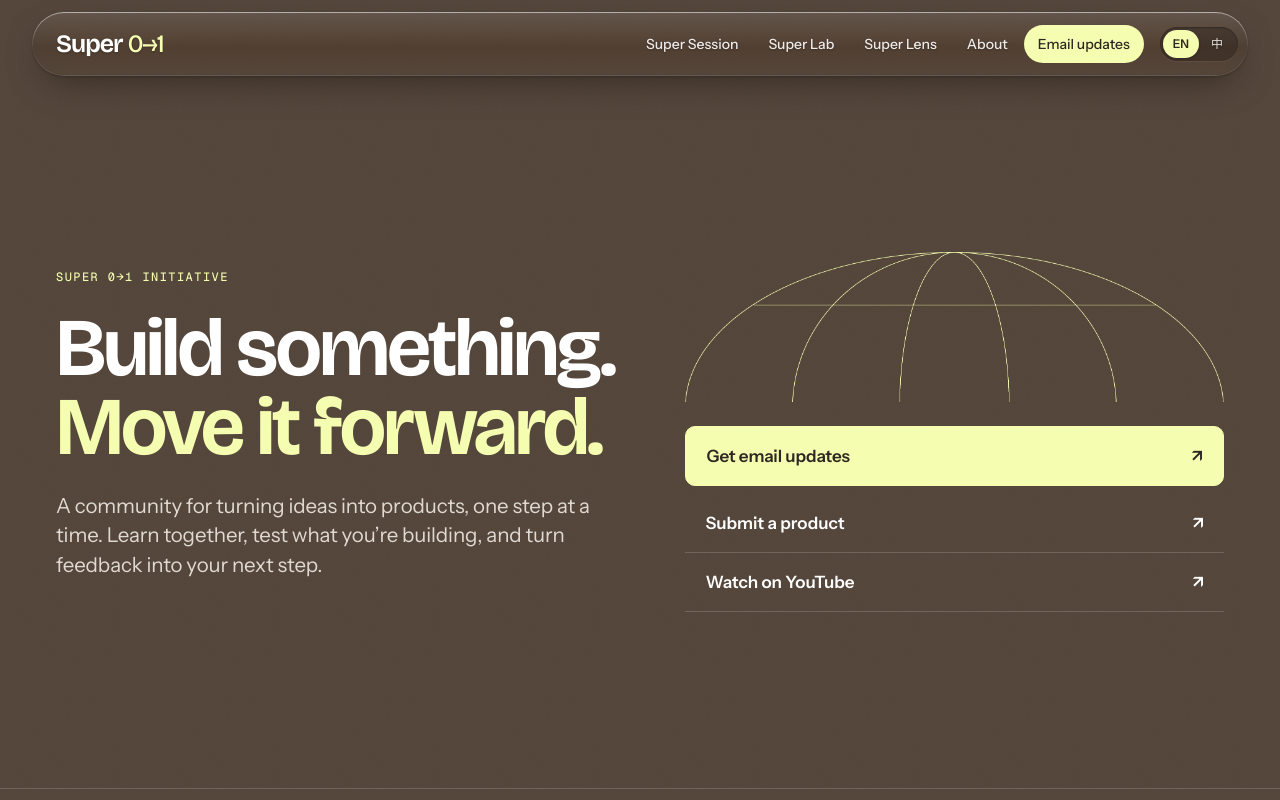
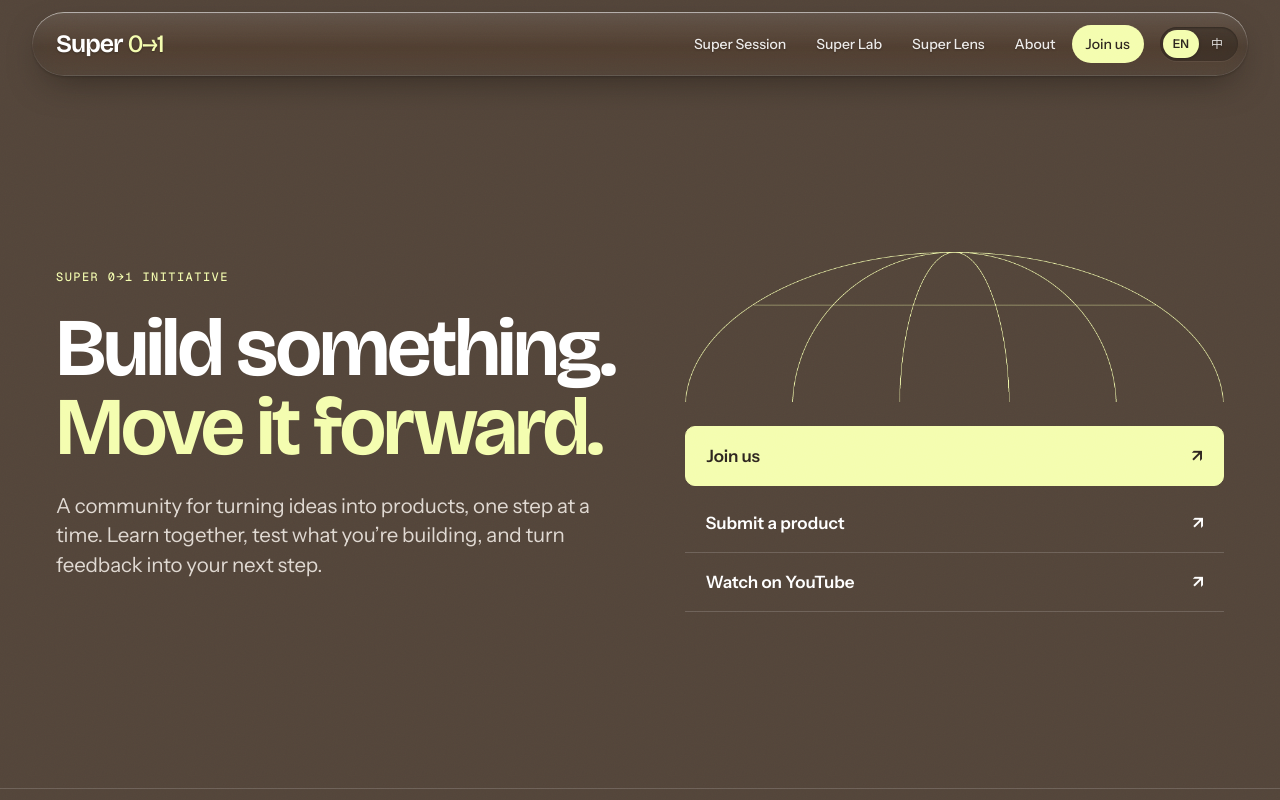
Before and after one commit to qiz029/super0to1-web, a React (Vite) app: page / in a window 1280 px wide. Shown: the top 800 px of the page. Built offline with nearby package versions, Linux system fonts and the light colour scheme.

Commit message:
Rename email entry points to Join us

```diff
--- a/src/i18n/messages.ts
+++ b/src/i18n/messages.ts
@@ -9,7 +9,7 @@ const en = {
     sessions: 'Super Session',
     lens: 'Super Lens',
     about: 'About',
-    join: 'Email updates',
+    join: 'Join us',
     menu: 'Menu',
     close: 'Close',
     skip: 'Skip to content',
@@ -27,7 +27,7 @@ const en = {
     participate: 'Take part',
     emailTitle: 'Stay in the loop',
     emailBody: 'Get news about upcoming sessions and opportunities to share your product.',
-    emailAction: 'Get email updates',
+    emailAction: 'Join us',
     youtubeAction: 'Watch on YouTube',
     nextEvent: 'Next event',
     productTitle: 'Have something to show?',
@@ -159,7 +159,7 @@ const en = {
     prototypeTitle: 'Bring your product', prototypeIntro: 'Tell us what you’re building. A few short answers are enough.',
   },
   newsletter: {
-    title: 'Get email updates',
+    title: 'Join us',
     body: 'Subscribe to emails about upcoming sessions, labs and community news.',
     pending: 'Email sign-up is not open yet. Please check back soon.',
     subscribe: 'Sign up for email updates ↗',
@@ -197,7 +197,7 @@ const zh: Messages = {
     sessions: 'Super Session',
     lens: 'Super Lens',
     about: '关于',
-    join: '邮件订阅',
+    join: '加入我们',
     menu: '菜单',
     close: '关闭',
     skip: '跳到正文',
@@ -215,7 +215,7 @@ const zh: Messages = {
     participate: '从这里参与',
     emailTitle: '不错过下一次相聚',
     emailBody: '留下邮箱，获取新活动和产品展示机会的消息。',
-    emailAction: '订阅邮件通知',
+    emailAction: '加入我们',
     youtubeAction: '关注 YouTube 频道',
     nextEvent: '近期活动',
     productTitle: '有产品想给大家看看？',
@@ -345,7 +345,7 @@ const zh: Messages = {
     prototypeTitle: '带上你的产品', prototypeIntro: '简单介绍一下你正在做的东西，几句就好。',
   },
   newsletter: {
-    title: '订阅社群消息',
+    title: '加入我们',
     body: '订阅邮件，获取共学、原型体验和社群消息。',
     pending: '邮件订阅尚未开放，请稍后再来看看。',
     subscribe: '订阅邮件更新 ↗',
```
Also changed, not shown: tests/home.seo.ts (+5 -5 lines), tests/intake.seo.ts (+2 -2 lines), 2 other files (tests, documents, lock files or other folders).
